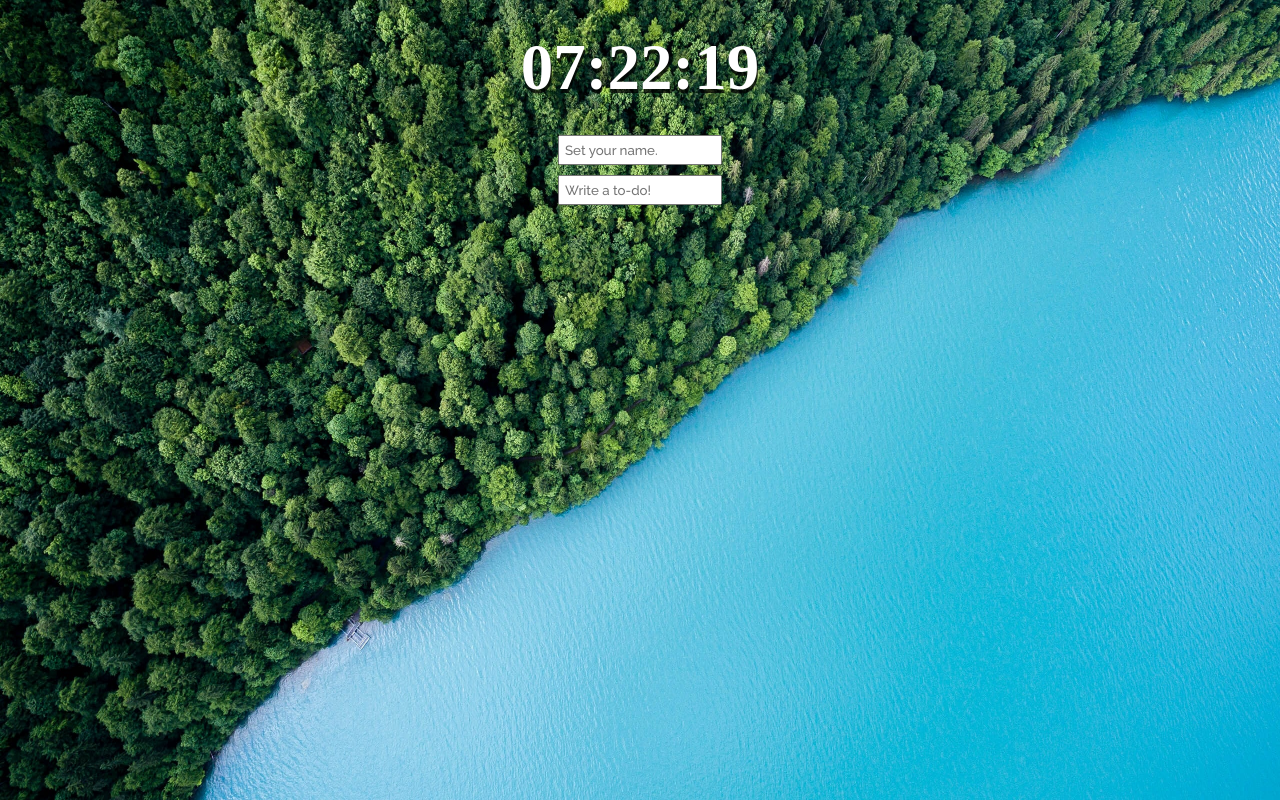
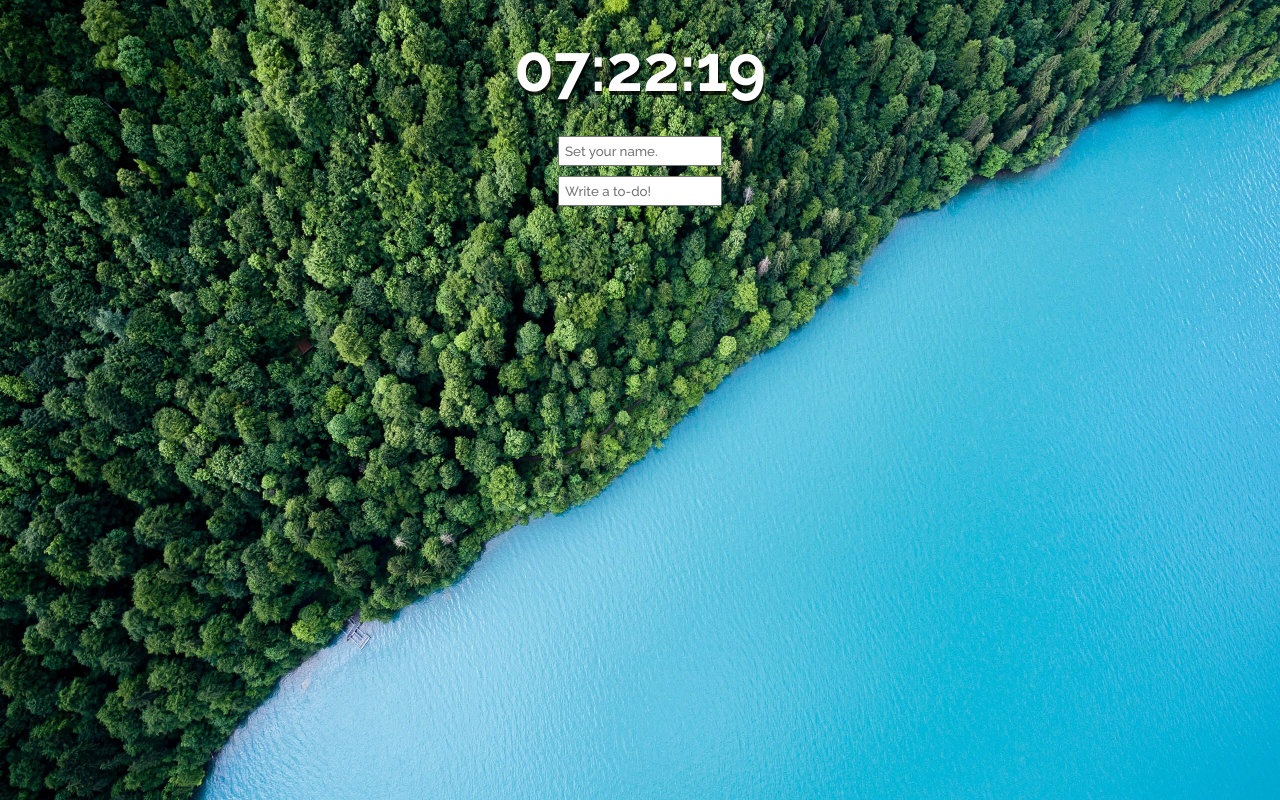
Before and after one commit to MinJeong16/VanillaJavascript_web, a plain HTML site: page index.html in a window 1280 px wide. Drawn offline with Linux system fonts and the light colour scheme.

Commit message:
Update main.css

```diff
--- a/main.css
+++ b/main.css
@@ -1,12 +1,7 @@
 body {
-<<<<<<< HEAD
-  font-family: 'Raleway', sans-serif ;
-  color: #fff;
-=======
-    font-family: sans-serif;
+    font-family: 'Raleway';
     color: #fff;
     background-color:#7f8c8d
->>>>>>> 309849ad1d0d3b389058b7a1c3c115106e5b680c
 }
 
 .container{
@@ -37,6 +32,7 @@ body {
 .showing{
   display:block;
   font-size: 20px;
+  margin-top: 10px;
 }
 
 .container span.js-weather{
```
